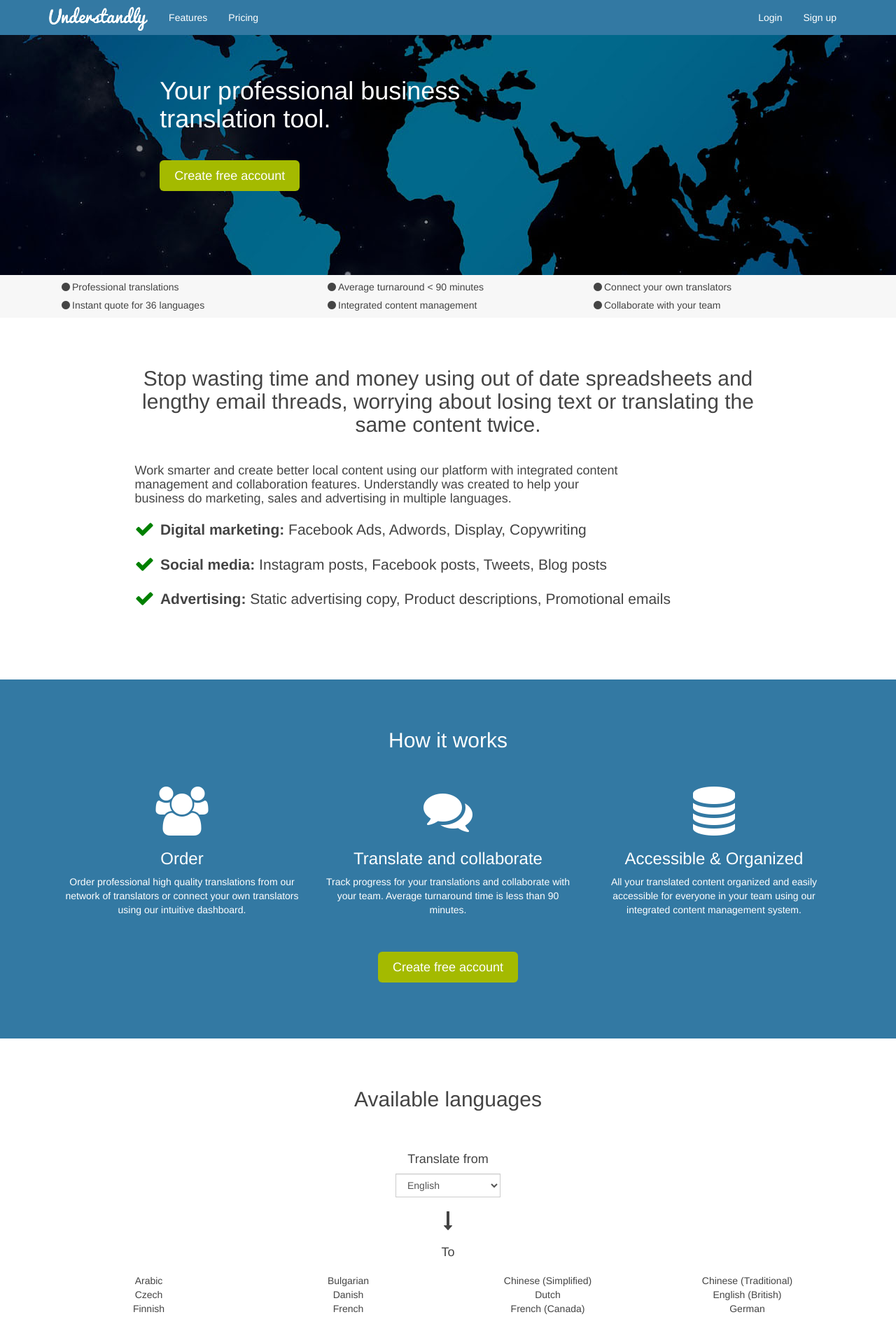
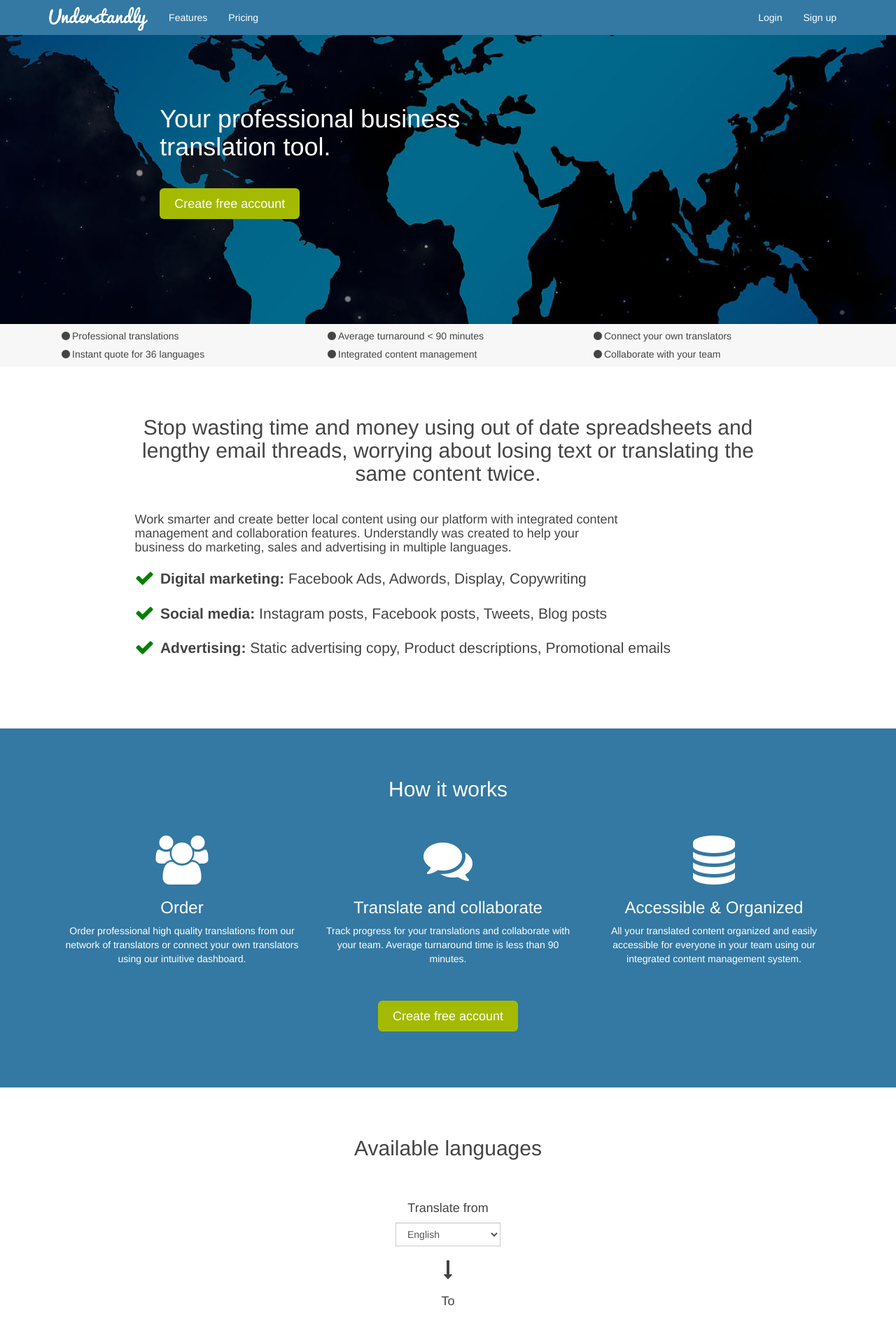
Before and after one commit to yhoiseth/www.understandly.com, a Jekyll site: the page built from index.html, in a window 1280 px wide. Shown: the top 1882 px of the page at 70% size. Built offline with Jekyll 4.4.1, drawn with Linux system fonts in a browser that asks for light colours; nearby versions of some CDN libraries.

Commit message:
changed header

```diff
--- a/css/main.scss
+++ b/css/main.scss
@@ -265,8 +265,16 @@ body {
     padding-top: 40px;
 }
 
+.padding-top-80px{
+    padding-top: 80px;
+}
+
 .padding-bottom-40px{
     padding-bottom: 40px;
+}
+
+.padding-bottom-70px{
+    padding-bottom: 70px;
 }
 
 .padding-top-50px{
--- a/index.html
+++ b/index.html
@@ -6,7 +6,7 @@ description: Create better local content using our platform with integrated cont
 
 <div class="container-fluid">
   <div class="row page-container">
-    <div class="col-sm-7 col-md-6 col-lg-5 col-sm-offset-2 col-md-offset-2 col-lg-offset-2 padding-top-40px padding-bottom-40px">
+    <div class="col-sm-7 col-md-6 col-lg-5 col-sm-offset-2 col-md-offset-2 col-lg-offset-2 padding-top-80px padding-bottom-70px">
       <h1 class="text-white">Your professional business translation tool.
         <br>
         <a href="https://app.understandly.com/signup" type="button" class="btn btn-lg margin-top-40px btn-success btn-wide" onclick="dataLayer.push({'event': 'buttonCreateFreeAccount-click'});">Create free account</a>
```
